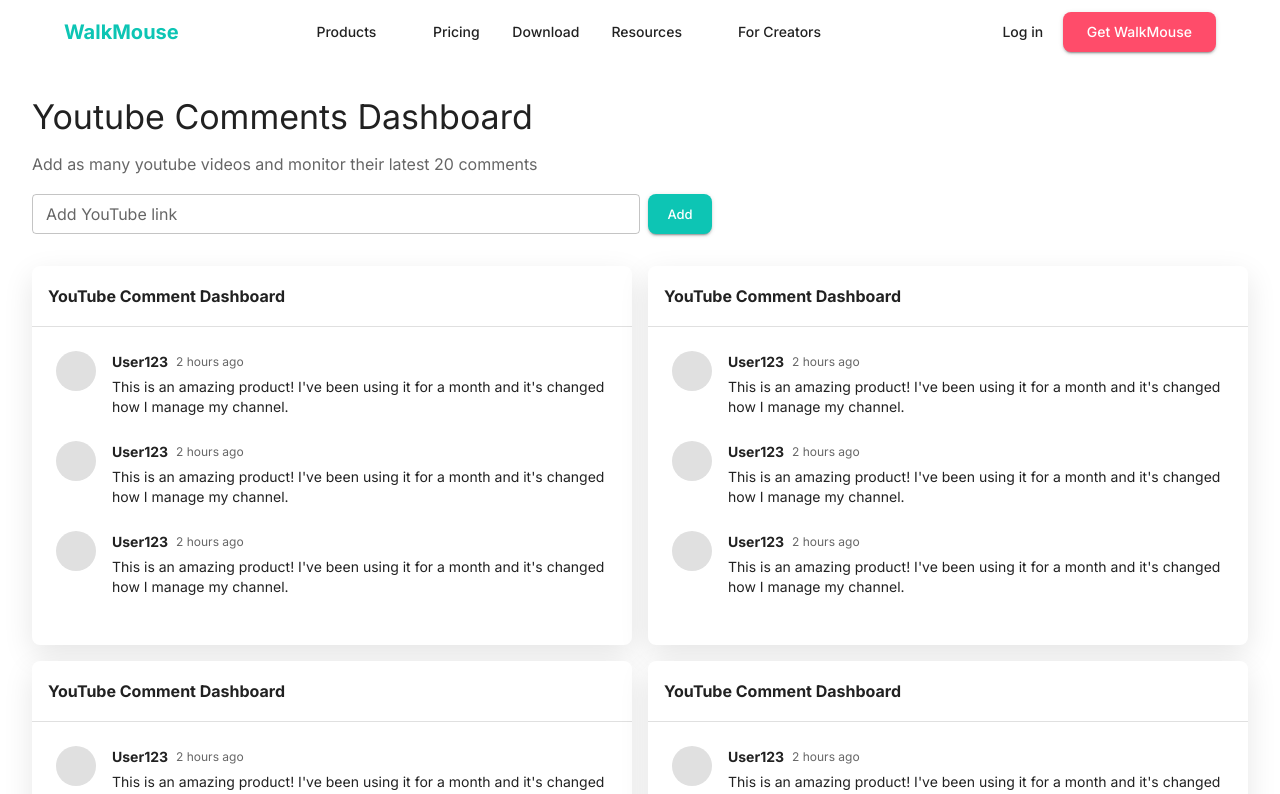
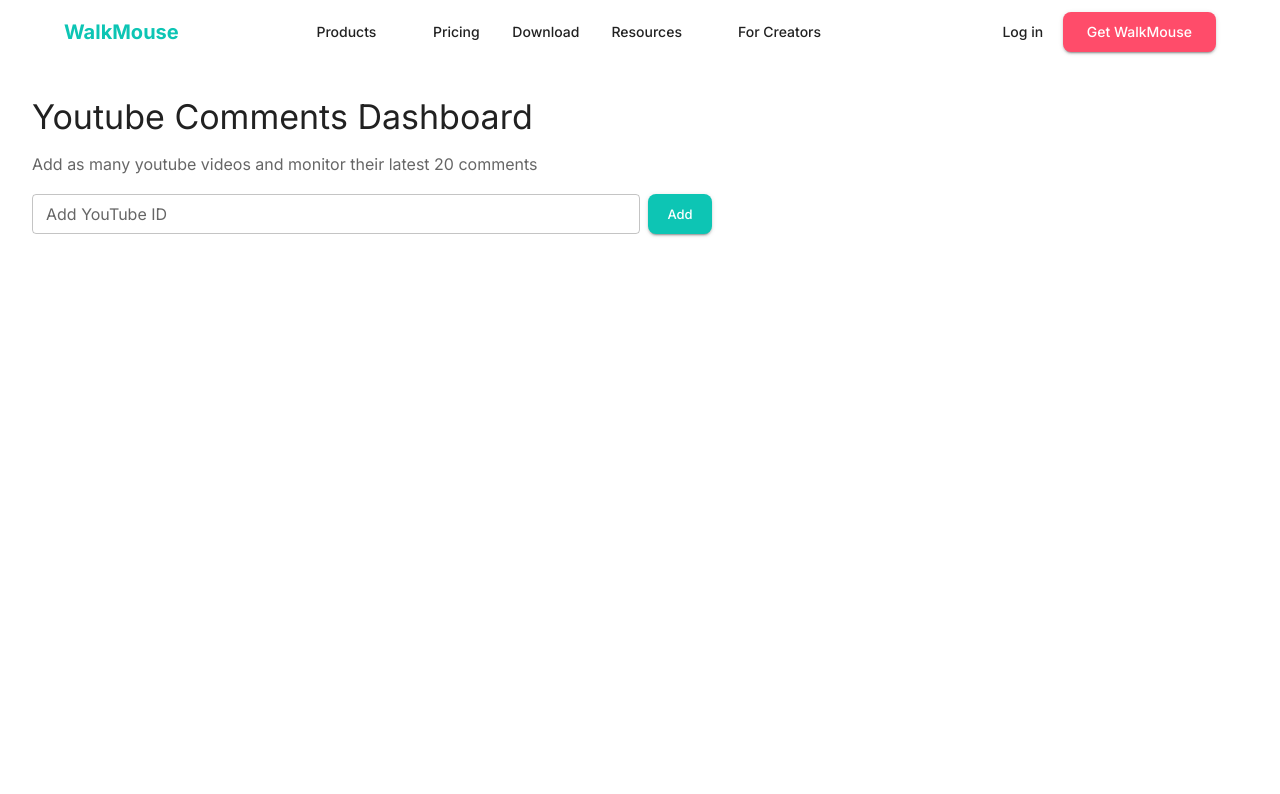
Before and after one commit to bliod/yt-comment-dsiplay-front, a Next.js app: page /youtubeComments in a window 1280 px wide. Shown: the top 794 px of the page. Built offline with nearby package versions, Linux system fonts and the light colour scheme; some icons are missing.

Commit message:
[ADD] add and remove card logic, cards fetch there data

```diff
--- /dev/null
+++ b/app/lib/interfaces/IVideoComments.ts
@@ -0,0 +1,61 @@
+export interface ICommentResource {
+  kind: string;
+  etag: string;
+  id: string;
+  snippet: {
+    authorDisplayName: string;
+    authorProfileImageUrl: string;
+    authorChannelUrl: string;
+    authorChannelId: {
+      value: string;
+    };
+    channelId: string;
+    videoId: string;
+    textDisplay: string;
+    textOriginal: string;
+    parentId?: string;
+    canRate: boolean;
+    viewerRating: string;
+    likeCount: number;
+    moderationStatus?: string;
+    publishedAt: string;
+    updatedAt: string;
+  };
+}
+
+export interface ICommentThreadResource {
+  kind: "youtube#commentThread";
+  etag: string;
+  id: string;
+  snippet: {
+    channelId: string;
+    videoId: string;
+    topLevelComment: ICommentResource;
+    canReply: boolean;
+    totalReplyCount: number;
+    isPublic: boolean;
+  };
+  replies?: {
+    comments: ICommentResource[];
+  };
+}
+
+export interface ICommentThreadsListResponse {
+  kind: "youtube#commentThreadListResponse";
+  etag: string;
+  nextPageToken?: string;
+  prevPageToken?: string;
+  pageInfo: {
+    totalResults: number;
+    resultsPerPage: number;
+  };
+  items: ICommentThreadResource[];
+}
+
+export interface IVideoCommentsDocument {
+  _id: string;
+  videoId: string;
+  timestamp: Date;
+  comments: ICommentThreadsListResponse;
+  isFromDb: boolean;
+}
--- a/app/ui/commentsDashboard/SectionCards/index.tsx
+++ b/app/ui/commentsDashboard/SectionCards/index.tsx
@@ -1,10 +1,39 @@
-import { Box, Typography } from "@mui/material";
-import { FunctionComponent } from "react";
+import { Badge, Box, IconButton, Typography } from "@mui/material";
+import { FunctionComponent, useEffect, useState } from "react";
 import CommentListItem from "./commentListItem";
+import { IVideoCommentsDocument } from "@/app/lib/interfaces/IVideoComments";
+import CloseIcon from "@mui/icons-material/Close";
 
-interface SectionCardsProps {}
+interface SectionCardsProps {
+  videoId: string;
+  closeCallback: (videoId: string) => void;
+}
 
-const SectionCards: FunctionComponent<SectionCardsProps> = () => {
+export const dynamicParams = true;
+
+const SectionCards: FunctionComponent<SectionCardsProps> = ({
+  videoId,
+  closeCallback,
+}) => {
+  const [videoComments, setVideoComments] =
+    useState<IVideoCommentsDocument | null>(null);
+
+  useEffect(() => {
+    async function fetchPosts() {
+      const res = await fetch(
+        `http://localhost:3000/api/videoComments/${videoId}`
+      );
+      const data = await res.json();
+      setVideoComments(data);
+    }
+    fetchPosts();
+  }, []);
+
+  if (!videoComments) {
+    return <Typography>No results</Typography>;
+  }
+
+  console.log(videoComments, "videoComments");
   return (
     <Box
       sx={{
@@ -17,18 +46,22 @@ const SectionCards: FunctionComponent<SectionCardsProps> = () => {
         overflow: "hidden",
       }}
     >
-      <Box sx={{ p: 2, borderBottom: "1px solid #e0e0e0" }}>
-        <Typography variant="subtitle1" fontWeight="bold">
-          YouTube Comment Dashboard
-        </Typography>
+      <Box
+        display={"flex"}
+        justifyContent={"space-between"}
+        alignItems={"center"}
+        sx={{ p: 2, borderBottom: "1px solid #e0e0e0" }}
+      >
+        <Box>{videoComments.videoId}</Box>
+        <IconButton size="small" onClick={() => closeCallback(videoId)}>
+          <CloseIcon />
+        </IconButton>
       </Box>
 
       <Box sx={{ p: 3 }}>
-        <CommentListItem />
-
-        <CommentListItem />
-
-        <CommentListItem />
+        {videoComments.comments.items.map((item) => (
+          <CommentListItem />
+        ))}
       </Box>
     </Box>
   );
--- a/app/ui/commentsDashboard/index.tsx
+++ b/app/ui/commentsDashboard/index.tsx
@@ -1,11 +1,31 @@
+"use client";
+
 import { Button, Grid, Paper, TextField, Typography } from "@mui/material";
 import Box from "@mui/material/Box";
-import { FunctionComponent } from "react";
+import { FunctionComponent, SyntheticEvent, useState } from "react";
 import SectionCards from "./SectionCards";
 
 interface CommentsDashboardProps {}
 
 const CommentsDashboard: FunctionComponent<CommentsDashboardProps> = () => {
+  const [cards, setCards] = useState<Record<string, true>>({});
+  const [videoId, setVideoId] = useState("");
+
+  const handleAdd = (e: SyntheticEvent) => {
+    if (!videoId) {
+      return;
+    }
+    if (cards[videoId]!!) {
+      return;
+    }
+    setCards({ ...cards, [videoId]: true });
+  };
+  const handleRemove = (videoId: string) => {
+    const cardsState = { ...cards };
+    delete cardsState[videoId];
+    setCards(cardsState);
+  };
+  console.log(cards, "cards");
   return (
     <Box
       sx={{
@@ -26,17 +46,19 @@ const CommentsDashboard: FunctionComponent<CommentsDashboardProps> = () => {
       </Box>
       <Box display={"flex"} gap={1}>
         <TextField
-          label="Add YouTube link"
+          label="Add YouTube ID"
           variant="outlined"
           size="small"
           color="secondary"
           sx={{ flexBasis: "50%" }}
+          onChange={(e) => setVideoId(e.target.value)}
         />
         <Button
           size="small"
           variant="contained"
           color="secondary"
           sx={{ color: "white" }}
+          onClick={handleAdd}
         >
           Add
         </Button>
@@ -48,10 +70,10 @@ const CommentsDashboard: FunctionComponent<CommentsDashboardProps> = () => {
           flexGrow: 1,
         }}
       >
-        <Grid container spacing={2} sx={{ marginTop: 2 }}>
-          {[1, 1, 1, 1].map((_, index) => (
-            <Grid key={index} size={{ xs: 12, md: 6 }}>
-              <SectionCards />
+        <Grid container spacing={2} sx={{ marginTop: 2, width: "100%" }}>
+          {Object.keys(cards).map((videoId) => (
+            <Grid key={videoId} size={{ xs: 12, md: 6 }}>
+              <SectionCards videoId={videoId} closeCallback={handleRemove} />
             </Grid>
           ))}
         </Grid>
```
